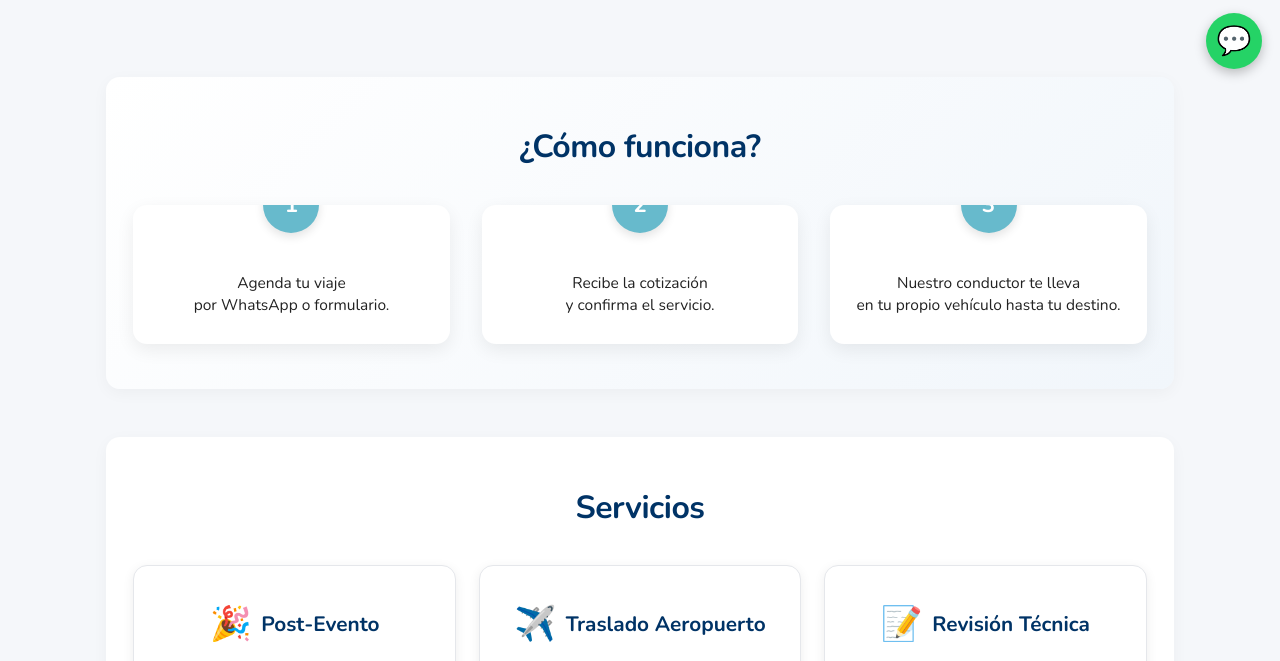
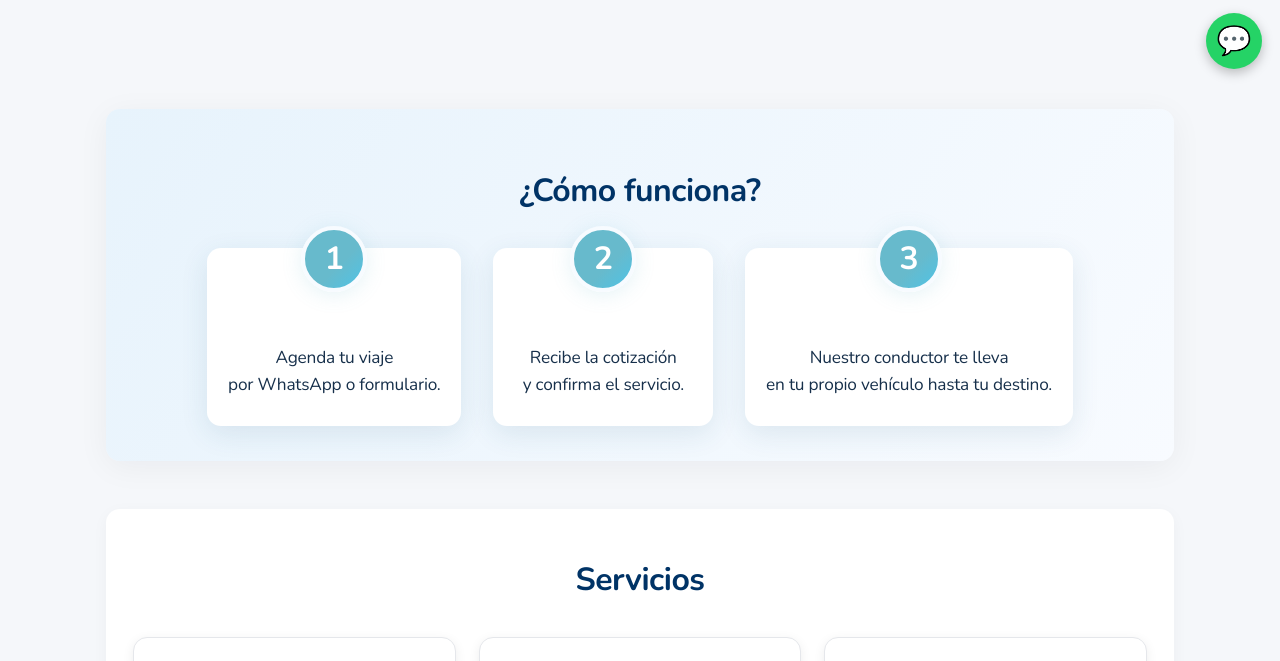
Before and after one commit to endlvsss/ClearDrive, a plain HTML site: page index.html in a window 1280 px wide. Shown: the part 713-1374 px from the top of the page. Drawn offline with nearby package versions, Linux system fonts and the light colour scheme.

Commit message:
Update index.html

```diff
--- a/index.html
+++ b/index.html
@@ -115,15 +115,72 @@
     }
 
     /* Cómo funciona */
-    .how{background:linear-gradient(135deg,#fff 0%,#f1f6fb 100%);}
-    .how-grid{display:grid;grid-template-columns:repeat(auto-fit,minmax(220px,1fr));gap:2rem;margin-top:1rem;}
-    .how-card{background:#fff;border-radius:var(--radius);padding:2.2rem 1.1rem 1.7rem;text-align:center;
-      position:relative;overflow:hidden;box-shadow:0 6px 18px rgba(0,0,0,.07);transition:transform .22s;}
-    .how-card:hover{transform:translateY(-6px);}
-    .how-icon{position:absolute;top:-28px;left:50%;transform:translateX(-50%);
-      display:inline-flex;align-items:center;justify-content:center;width:56px;height:56px;border-radius:50%;
-      background:var(--accent);color:#fff;font-size:1.4rem;font-weight:700;box-shadow:0 4px 10px rgba(0,0,0,.11);}
-    .how-card p{margin-top:2rem;font-size:.97rem;line-height:1.45;}
+    .how {
+      background: linear-gradient(125deg, #e7f3fc 0%, #f8fbff 100%);
+      box-shadow: 0 6px 32px rgba(1,19,43,0.05);
+      margin-top: 5rem;
+      padding: 3.5rem 1.5rem 2.2rem;
+    }
+    .how-grid {
+      display: flex;
+      flex-wrap: wrap;
+      justify-content: center;
+      gap: 2rem;
+      margin-top: 1rem;
+    }
+    .how-card {
+      background: #fff;
+      border-radius: var(--radius);
+      padding: 3.4rem 1.3rem 1.7rem; /* padding-top para el círculo */
+      min-width: 220px;
+      max-width: 330px;
+      text-align: center;
+      position: relative;
+      overflow: visible;
+      box-shadow: 0 8px 28px rgba(34,87,122,0.11);
+      transition: transform .22s, box-shadow .22s;
+      border: none;
+    }
+    .how-card:hover {
+      transform: translateY(-7px) scale(1.025);
+      box-shadow: 0 12px 40px rgba(34,87,122,0.18);
+    }
+    .how-icon {
+      position: absolute;
+      top: -22px;
+      left: 50%;
+      transform: translateX(-50%);
+      width: 66px;
+      height: 66px;
+      background: linear-gradient(135deg, var(--accent) 60%, #4fc3e6 100%);
+      color: #fff;
+      font-size: 2rem;
+      font-weight: 800;
+      border-radius: 50%;
+      box-shadow: 0 3px 20px rgba(103,186,204,0.17);
+      display: flex;
+      align-items: center;
+      justify-content: center;
+      border: 4px solid #f7fbff;
+      z-index: 1;
+    }
+    .how-card p {
+      margin-top: 2.6rem;
+      font-size: 1.08rem;
+      color: #17304b;
+      font-weight: 500;
+      letter-spacing: -0.2px;
+    }
+    @media(max-width:650px) {
+      .how-grid {
+        flex-direction: column;
+        gap: 1.7rem;
+      }
+      .how-card {
+        max-width: unset;
+        min-width: unset;
+      }
+    }
 
     /* Servicios */
     .cards{display:grid;grid-template-columns:repeat(auto-fit,minmax(250px,1fr));gap:1.4rem;}
```
